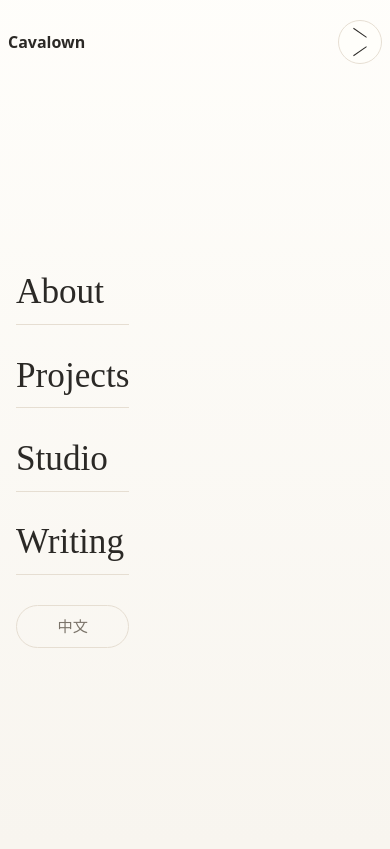
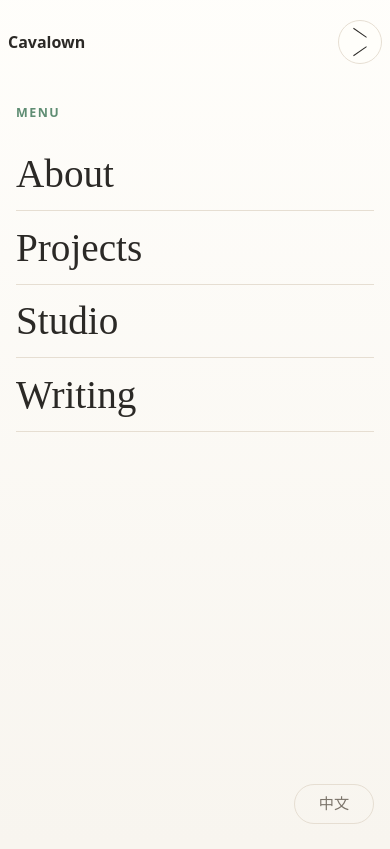
Before and after one commit to cavalown/cavalown.github.io, an Astro site: page / in a window 390 px wide. Both pictures are taken after a click on the button "Open navigation". Built offline with nearby package versions, Linux system fonts and the light colour scheme; Astro itself is replaced by a stand-in of ours.

Commit message:
feat: menu page

```diff
--- a/src/components/Navigation.astro
+++ b/src/components/Navigation.astro
@@ -39,6 +39,7 @@ const languageHref = alternatePath(currentPath, locale);
     <span aria-hidden="true"></span>
   </button>
   <nav id="primary-navigation" class="site-nav" aria-label="Primary navigation">
+    <span class="menu-label" aria-hidden="true">Menu</span>
     {
       navItems.map((item) => {
         const href = withLocale(item.href, locale);
--- a/src/styles/global.scss
+++ b/src/styles/global.scss
@@ -103,6 +103,8 @@ button:focus-visible {
 }
 
 .brand {
+  position: relative;
+  z-index: 2;
   font-family: var(--font-accent);
   font-size: 1rem;
   font-weight: 600;
@@ -111,6 +113,8 @@ button:focus-visible {
 }
 
 .nav-toggle {
+  position: relative;
+  z-index: 2;
   display: none;
   width: 2.75rem;
   height: 2.75rem;
@@ -137,6 +141,10 @@ button:focus-visible {
   flex-wrap: wrap;
   justify-content: flex-end;
   gap: 0.25rem 1rem;
+}
+
+.menu-label {
+  display: none;
 }
 
 .site-nav a {
@@ -474,6 +482,7 @@ main {
   .site-nav {
     justify-content: flex-start;
     gap: 0.45rem 0.9rem;
+    grid-column: 1 / -1;
   }
 
   .site-nav a {
@@ -483,29 +492,28 @@ main {
   .has-js .site-nav {
     position: fixed;
     inset: 0;
-    z-index: -1;
-    display: grid;
-    align-content: center;
-    gap: 1.15rem;
+    z-index: 1;
+    display: flex;
+    flex-direction: column;
+    gap: 0;
     opacity: 0;
     overflow: hidden;
-    padding: 6rem 1rem 2rem;
+    padding: 6.5rem max(1rem, calc((100vw - 25rem) / 2)) 1.25rem;
     background:
       linear-gradient(
         180deg,
-        color-mix(in srgb, var(--color-surface) 94%, transparent),
-        color-mix(in srgb, var(--color-bg) 96%, transparent)
+        color-mix(in srgb, var(--color-surface) 96%, transparent),
+        color-mix(in srgb, var(--color-bg) 98%, transparent)
       ),
       var(--color-bg);
     pointer-events: none;
-    transform: translateY(-0.5rem);
+    transform: translateY(-0.35rem);
     transition:
       opacity var(--motion-fast),
       transform var(--motion-fast);
   }
 
   .has-js .site-header[data-nav-open="true"] .site-nav {
-    z-index: -1;
     opacity: 1;
     pointer-events: auto;
     transform: translateY(0);
@@ -515,26 +523,55 @@ main {
     border-bottom-color: transparent;
   }
 
+  .has-js .menu-label {
+    display: block;
+    margin-bottom: 1rem;
+    color: var(--color-primary);
+    font-family: var(--font-accent);
+    font-size: 0.78rem;
+    font-weight: 700;
+    letter-spacing: 0.12em;
+    text-transform: uppercase;
+  }
+
   .has-js .site-nav a {
-    width: min(100%, 24rem);
-    margin-inline: auto;
+    width: 100%;
     border-bottom: 1px solid var(--color-line);
-    padding-block: 0.9rem;
+    padding-block: 1.05rem;
     color: var(--color-text);
     font-family: var(--font-heading);
-    font-size: 2.2rem;
+    font-size: 2.45rem;
     line-height: 1;
+    text-decoration: none;
+  }
+
+  .has-js .site-nav a[aria-current="page"] {
+    color: var(--color-primary);
+  }
+
+  .has-js .site-nav a:hover {
+    color: var(--color-primary);
+    transform: translateX(0.2rem);
   }
 
   .has-js .site-nav .language-link {
-    margin-top: 0.75rem;
+    width: auto;
+    min-width: 5rem;
+    margin-top: auto;
+    margin-left: auto;
     border: 1px solid var(--color-line);
     border-radius: 999px;
-    padding: 0.8rem 1rem;
+    padding: 0.72rem 1rem;
     color: var(--color-muted);
     font-family: var(--font-accent);
     font-size: 0.95rem;
     text-align: center;
+  }
+
+  .has-js .site-nav .language-link:hover {
+    color: var(--color-text);
+    border-color: var(--color-primary);
+    transform: translateY(-2px);
   }
 
   .has-js .site-header[data-nav-open="true"] .nav-toggle span:first-child {
```
